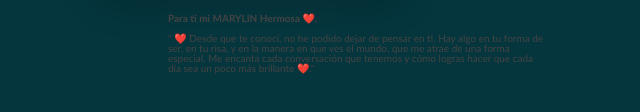
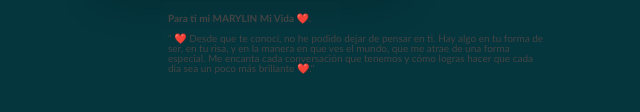
Before and after one commit to LuisCapcha/CartaMarylin.github.io, a website: page index.html in a window 1280 px wide. Shown: the part 518-630 px from the top of the page, 390-1030 px from the left. Drawn offline with Linux system fonts and the light colour scheme.

Commit message:
cambios 4

```diff
--- a/index.html
+++ b/index.html
@@ -13,7 +13,7 @@
             <div class="envelope">
                 <div class="letter">
                     <div class="text">
-                        <strong>Para ti mi MARYLIN Hermosa  ❤️.</strong>
+                        <strong>Para ti mi MARYLIN Mi Vida  ❤️.</strong>
                         <p>
                             " ❤️ Desde que te conocí, no he podido dejar
                             de pensar en ti. Hay algo en tu forma de ser,
```
